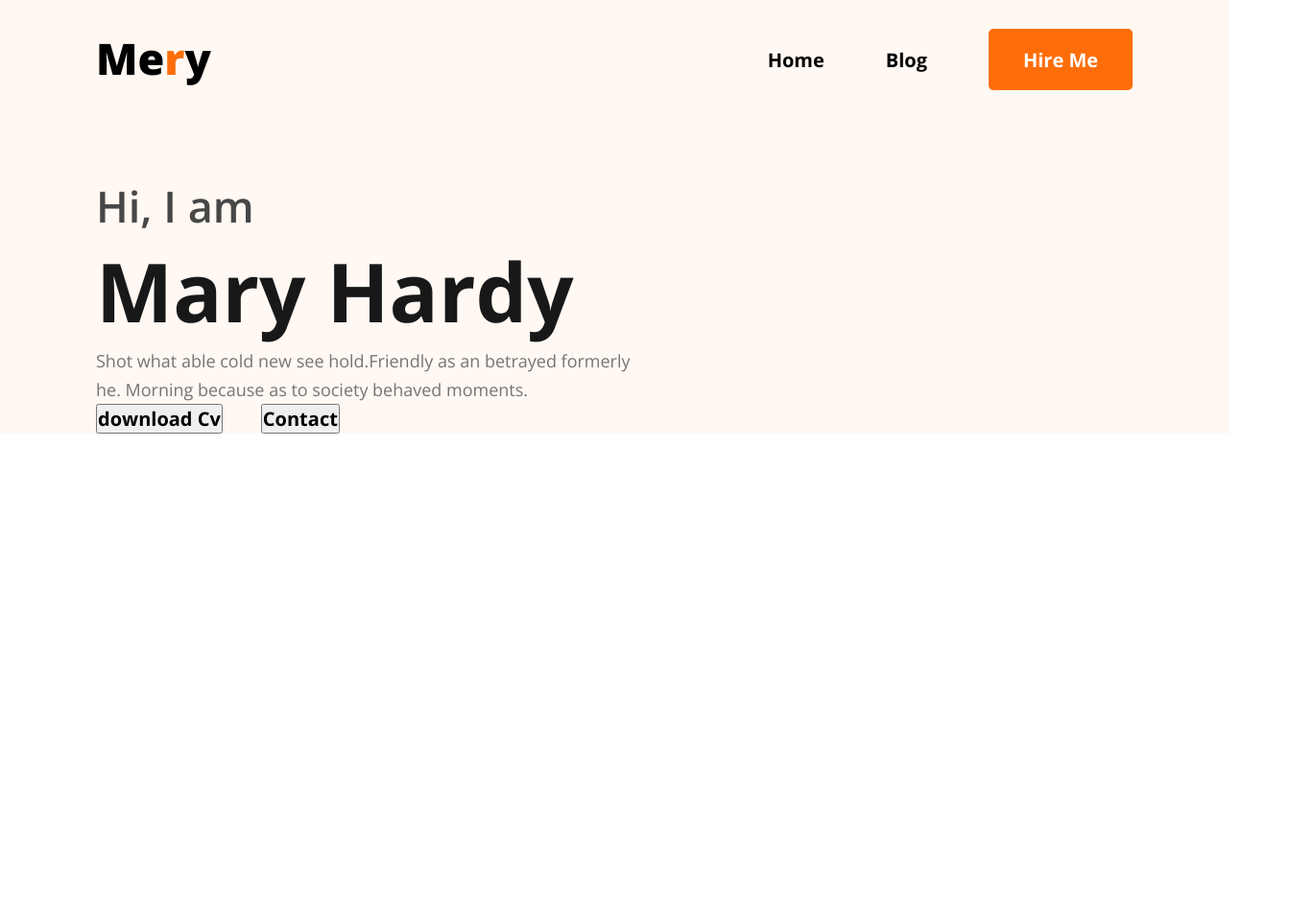
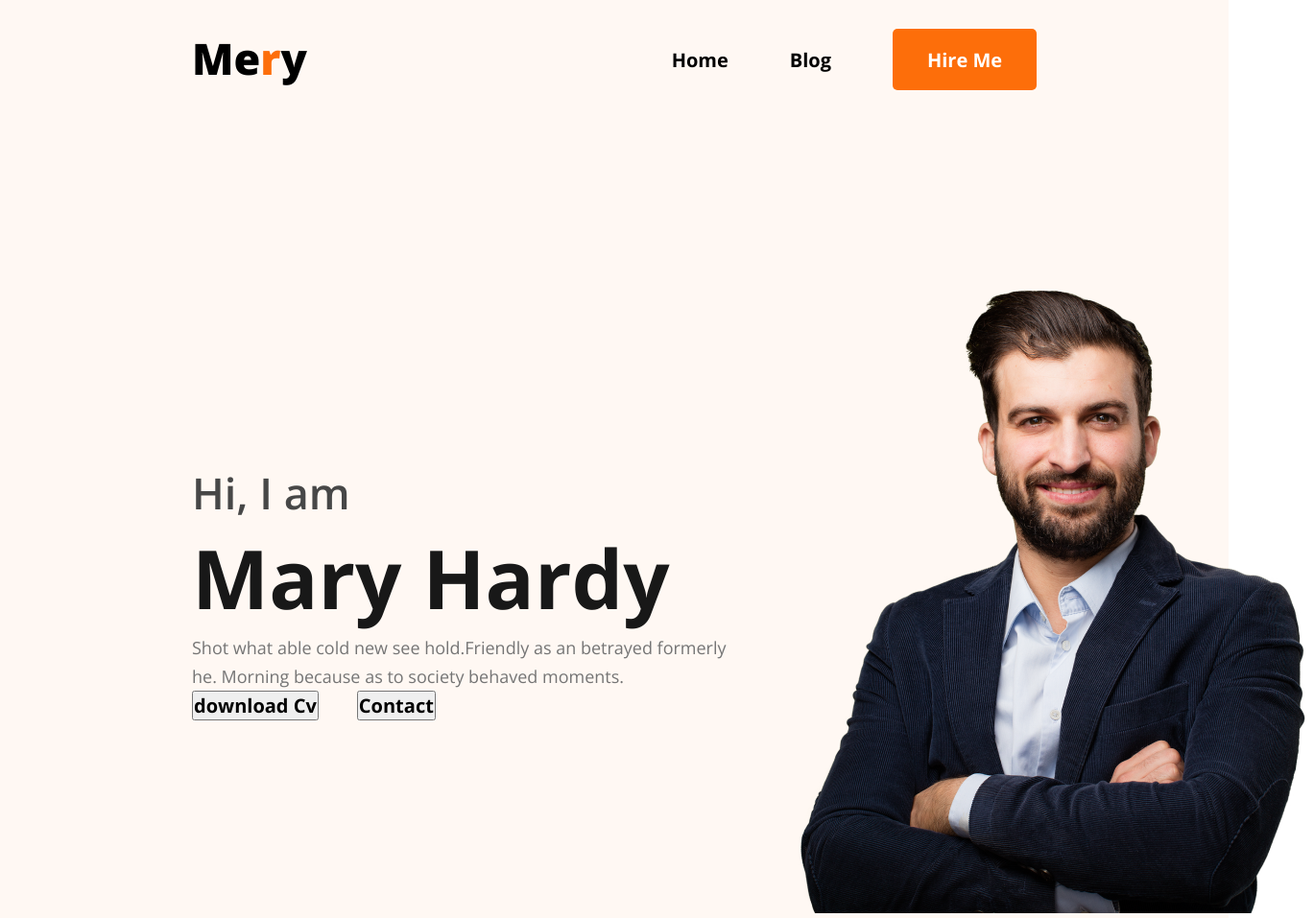
Before and after one commit to alaminindex/fast-port, a plain HTML site: page index.html in a window 1280 px wide. Shown: the whole page at 96% size, 1369 px wide, since content can reach past the window. Before the commit the page ends 800 px from the top, so only its background shows below. Drawn offline with nearby package versions, Linux system fonts and the light colour scheme.

Commit message:
some code added

```diff
--- a/index.html
+++ b/index.html
@@ -25,20 +25,21 @@
                     <h3 class="hiTittle">Hi, I  am</h3>
                     <h1 class="maryHardyTittle">Mary Hardy</h1>
                     <h6 class="description">Shot what able cold new see hold.Friendly as an betrayed formerly <br> he. Morning because as to society behaved moments.</h6>
+                    <div class="bannerBtn">
+                        <button class="downloadBtn">download Cv</button>
+                        <button class="contactBtn">Contact</button>
+                    </div>
                 </div>
-                <div class="bannerBtn">
-                    <button class="downloadBtn">download Cv</button>
-                    <button class="contactBtn">Contact</button>
-                </div>
+
                 <!-- banner img section here -->
-                <!-- <div class="bannerImg">
+                <div class="bannerImg">
                     <div class="bannerHeroImg">
                         <img src="images/hardy.png" alt="bannerHeroImg">
                     </div>
-                    <div class="bannerHeroBgImg">
+                    <!-- <div class="bannerHeroBgImg">
                         <img src="images/header_bg.png" alt="bannerHeroBgImg">
-                    </div>
-                </div> -->
+                    </div> -->
+                </div>
             </div>
         </header>
         <main>
--- a/style/style.css
+++ b/style/style.css
@@ -16,7 +16,7 @@
 nav {
   display: flex;
   justify-content: space-between;
-  padding: 30px 100px 0px 100px;
+  padding: 30px 200px 0px 200px;
 }
 .navUl,
 li,
@@ -62,39 +62,39 @@ a:hover {
 
 header {
   background-color: #fff8f3;
+
 }
 
 /* banner section style here  */
 
 .banner {
-  padding: 90px 100px 0px 100px;
+  padding: 182px 20px 0px 200px;
+  display: flex;
+  justify-content: space-between;
+  align-items: center;
 }
 
 /* banner-description section here */
 .hiTittle{
-    color: var(--Dark-02, #474747);
+    color: #474747;
     font-family: "Open Sans";
     font-size: 45px;
-    font-style: normal;
     font-weight: 600;
-    line-height: normal;
+
 }
 
 .maryHardyTittle{
-    color: var(--Dark-01, #181818);
+    color:#181818;
     font-family: "Open Sans";
     font-size: 85px;
-    font-style: normal;
     font-weight: 700;
-    line-height: normal;
 }
 
 .description{
     width: 585px;
-    color: var(--Dark-03, #757575);
+    color:  #757575;
     font-family: "Open Sans";
     font-size: 18px;
-    font-style: normal;
     font-weight: 400;
     line-height: 30px; /* 166.667% */
 }
```
